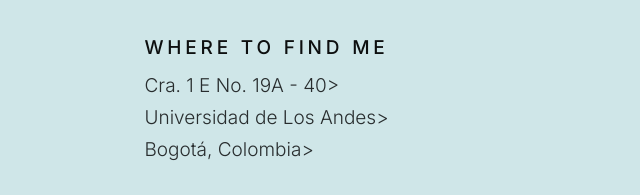
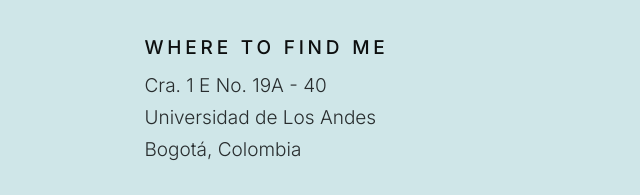
Before and after one commit to naparicioc/naparicioc.github.io, a plain HTML site: page index.html in a window 1280 px wide. Shown: the part 8525-8720 px from the top of the page, 594-1234 px from the left. Drawn offline with Linux system fonts and the light colour scheme; a web font is replaced by a local one.

Commit message:
Update index.html

```diff
--- a/index.html
+++ b/index.html
@@ -514,9 +514,9 @@
                             Where to Find Me
                         </h2>
                         <ul class="link-list">
-                            <li><a> Cra. 1 E No. 19A - 40></a></li>
-                            <li><a  href="https://uniandes.edu.co/">Universidad de Los Andes></a></li>
-                            <li><a> Bogotá, Colombia></a></li>
+                            <li> Cra. 1 E No. 19A - 40</li>
+                            <li><a  href="https://uniandes.edu.co/">Universidad de Los Andes</a></li>
+                            <li> Bogotá, Colombia</li>
                         </ul>
                     </div>
 
```
